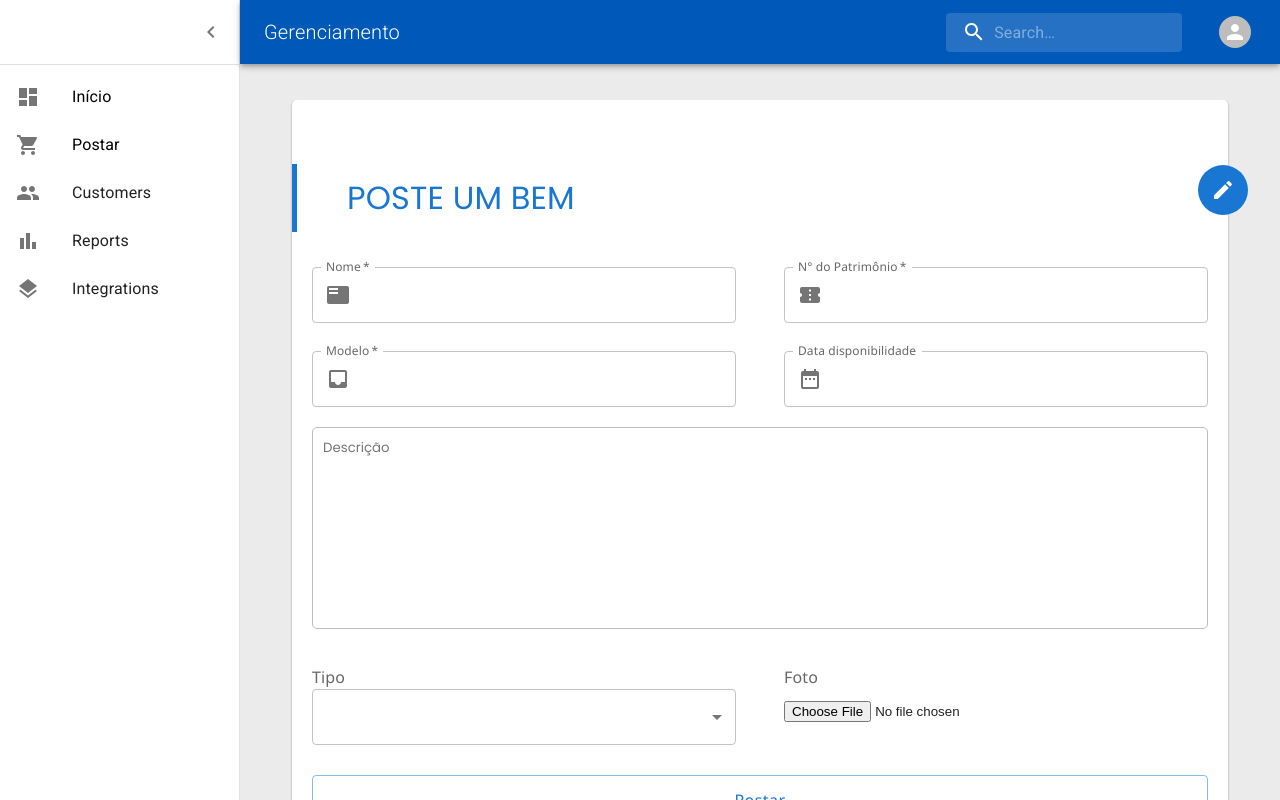
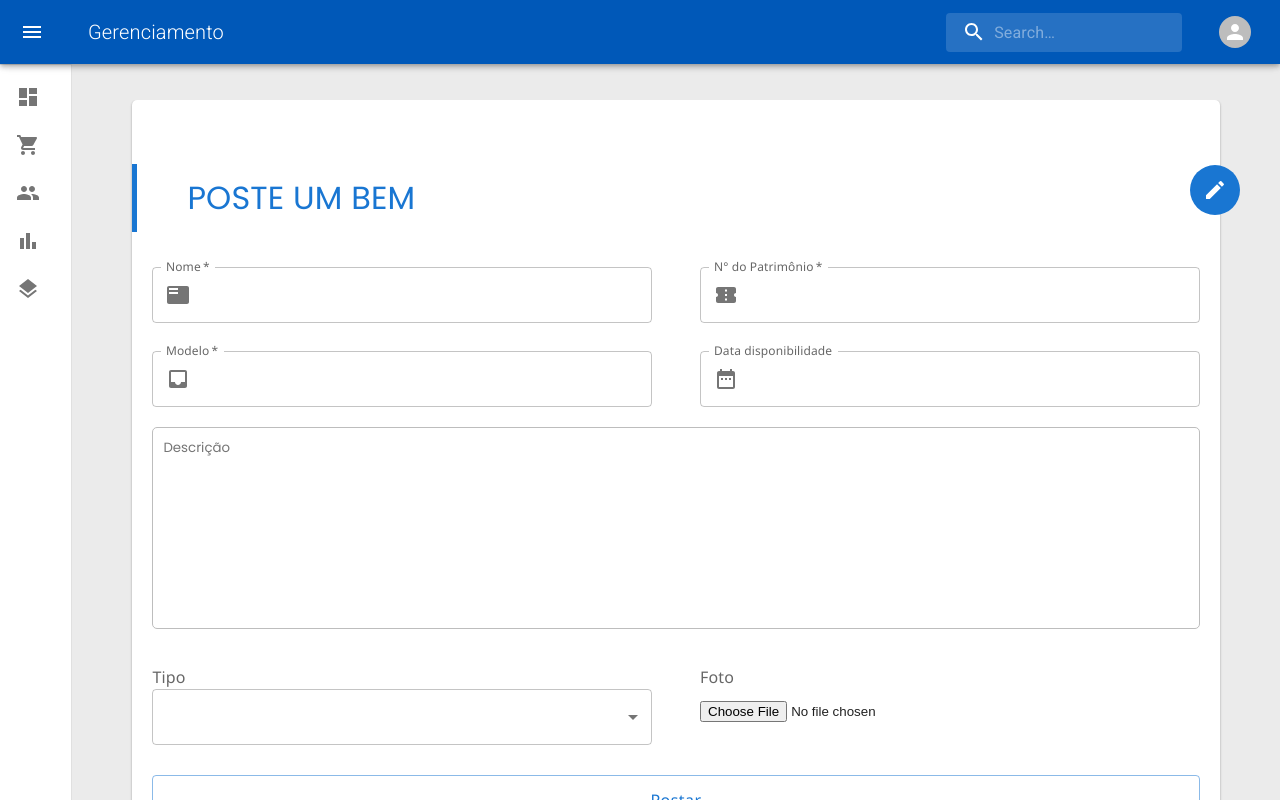
Before and after one commit to camilagsoares/gerenciamento-distribuicao, a React (Create React App) app in the folder gerenciamento/: page /postar in a window 1280 px wide. Shown: the top 800 px of the page. Built offline with nearby package versions, Linux system fonts and the light colour scheme.

Commit message:
change header and card

```diff
--- a/gerenciamento/src/components/Card/Card.js
+++ b/gerenciamento/src/components/Card/Card.js
@@ -14,6 +14,7 @@ import { Link } from 'react-router-dom';
 export const Cartao = () => {
 
     const [page, setPage] = useState(1);
+
     const cardsPerPage = 12;
 
     const handleChangePage = (event, newPage) => {
@@ -33,9 +34,10 @@ export const Cartao = () => {
                 {[...Array(30)].slice(startIndex, endIndex).map((_, index) => (
                     <Grid item key={index} xs={12} sm={6} md={3}>
                         <Link to={`/detalhes`} style={{ textDecoration: 'none' }}>
-                            <Card sx={{ width: '100%', height: '370px' }} display="flex" alignItems="center" justifyContent="center">
+                            <Card sx={{ width: '100%', height: '370px', '&:hover': { boxShadow: '0px 4px 20px rgba(0, 0, 0, 0.1)' } }} display="flex" alignItems="center" justifyContent="center">
                                 <CardMedia
                                     sx={{ width: '100%', height: 180, objectFit: 'cover' }}
+
                                     image="https://www.metalfrio.com.br/portal/Principal/arquivos/galeriaProdutos/8/DA550_LATERAL-VAZIO.jpg"
                                     title={title}
                                 />
--- a/gerenciamento/src/components/Header/index.js
+++ b/gerenciamento/src/components/Header/index.js
@@ -92,7 +92,7 @@ const StyledInputBase = styled(InputBase)(({ theme }) => ({
 const defaultTheme = createTheme();
 
 export default function Header() {
-  const [open, setOpen] = React.useState(true);
+  const [open, setOpen] = React.useState(false);
   const toggleDrawer = () => {
     setOpen(!open);
   };
@@ -204,10 +204,6 @@ export default function Header() {
         <Box
           component="main"
           sx={{
-         backgroundColor: (theme) =>
-              theme.palette.mode === 'light'
-                ? theme.palette.grey[100]
-                : theme.palette.grey[900],
             flexGrow: 1,
             height: '100vh',
             overflow: 'auto',
```
